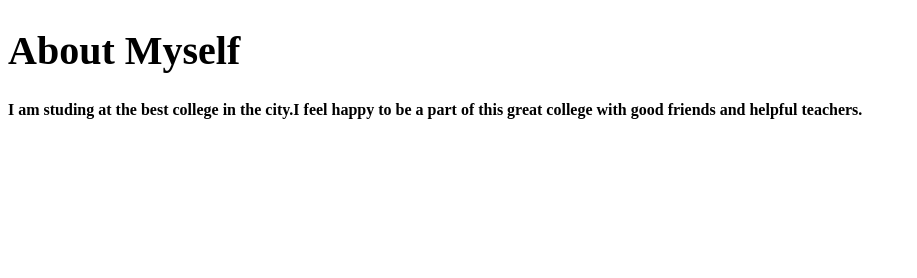
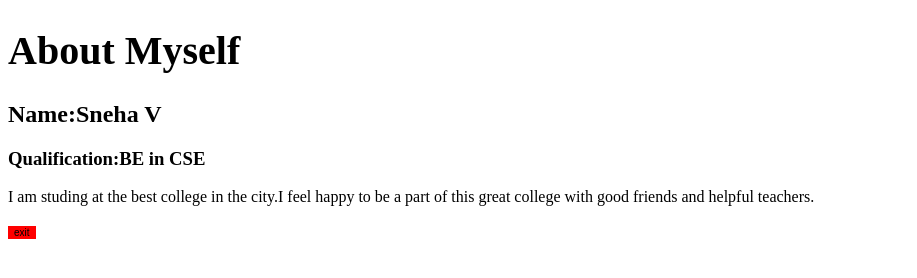
Before and after one commit to Sneha50-V/webpage.github.io, a plain HTML site: page index.html in a window 1280 px wide. Shown: the whole page, without its empty margins (0-917 px from the left). Drawn offline with Linux system fonts and the light colour scheme.

Commit message:
Update index.html

```diff
--- a/index.html
+++ b/index.html
@@ -8,12 +8,19 @@ First web page
 <body>
 <h1 style="font-weight:bold;
 font-size:40px;
-text-color:blue;">
+text-color:green;">
 About Myself
 </h1>
 <p style="font-weight:bold;
+          font-size:5px;
 ">
+  <h2>Name:Sneha V</h2>
+  <h3>Qualification:BE in CSE</h3>
 I am studing at the best college in the city.I feel happy to be a part of this great college with good friends and helpful teachers.
 </p>
+  <button style="font-size:10px;
+                 background-color:red;
+                 border:none;
+                 ">exit</button>
 </body>
 </html>
```
